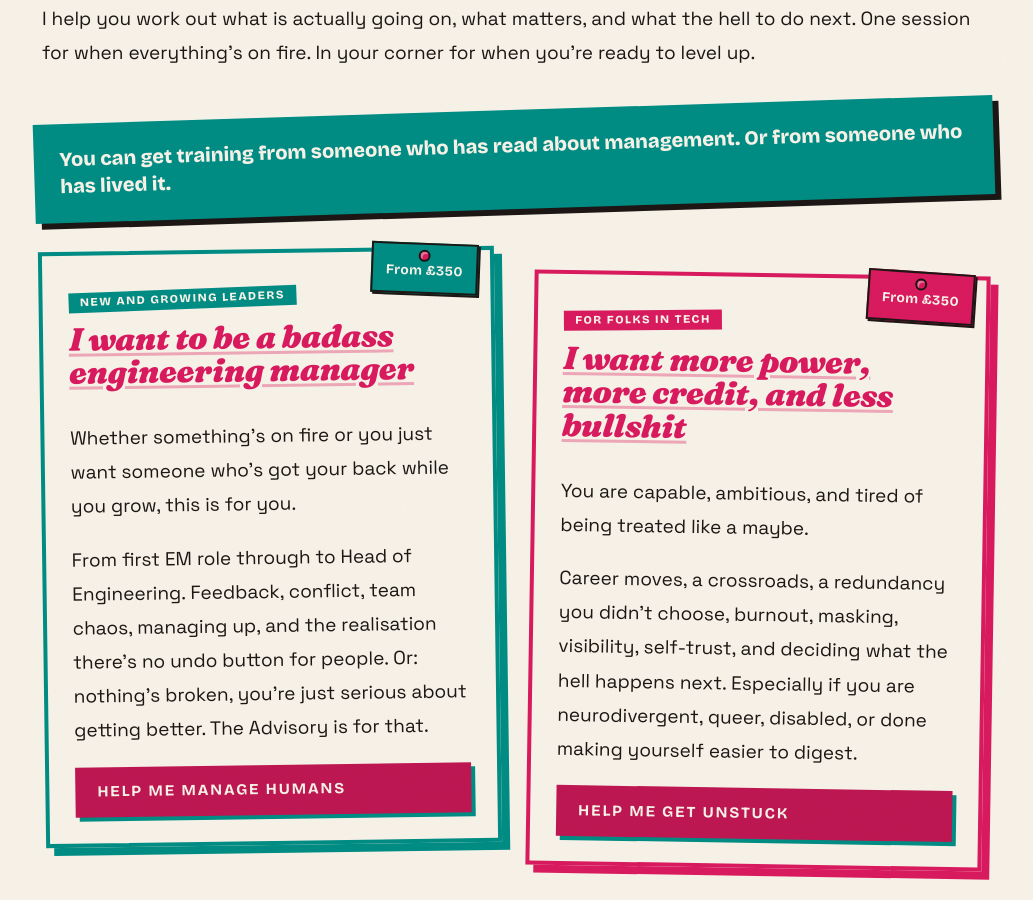
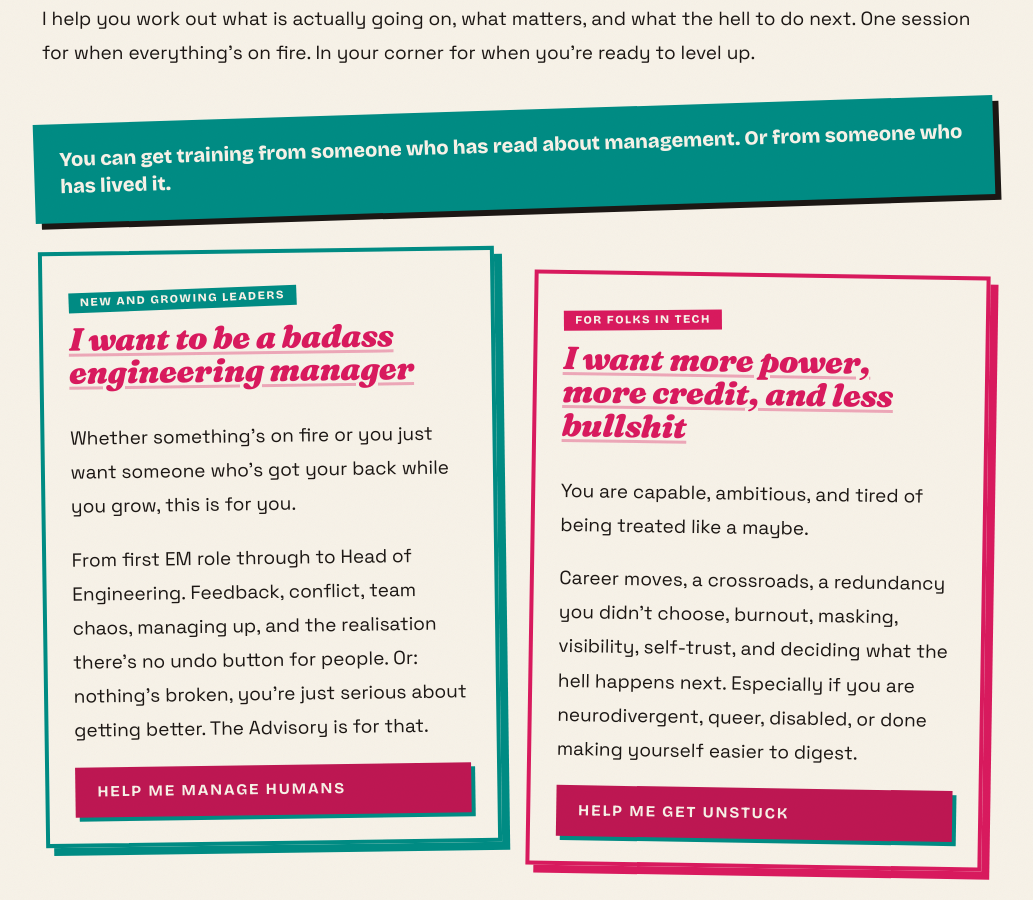
Before and after one commit to outragedpinkracoon/outragedpinkracoon.github.io, a Jekyll site: the page built from pages/coaching.md, in a window 1280 px wide and 900 px high, scrolled down 739 px. Shown: the whole window, without its empty margins (126-1159 px from the left). Built offline with Jekyll 4.4.1, drawn with Linux system fonts in a browser that asks for light colours; comment, search, counter and statistics services are not loaded.

Commit message:
removes pricing pills from router

```diff
--- a/pages/coaching.md
+++ b/pages/coaching.md
@@ -18,7 +18,6 @@ description: Coaching for engineering managers and folks in tech from a VP Engin
 
 <div class="audience-grid">
   <section class="audience-panel audience-panel--manager" id="new-manager-support">
-    <p class="audience-panel__price">From £350</p>
     <p class="audience-label">New and growing leaders</p>
     <h3><a href="/coaching/engineering-managers/">I want to be a badass engineering manager</a></h3>
     <p>Whether something's on fire or you just want someone who's got your back while you grow, this is for you.</p>
@@ -27,7 +26,6 @@ description: Coaching for engineering managers and folks in tech from a VP Engin
   </section>
 
   <section class="audience-panel audience-panel--coaching">
-    <p class="audience-panel__price">From £350</p>
     <p class="audience-label">For folks in tech</p>
     <h3><a href="/coaching/folks-in-tech/">I want more power, more credit, and less bullshit</a></h3>
     <p>You are capable, ambitious, and tired of being treated like a maybe.</p>
```
